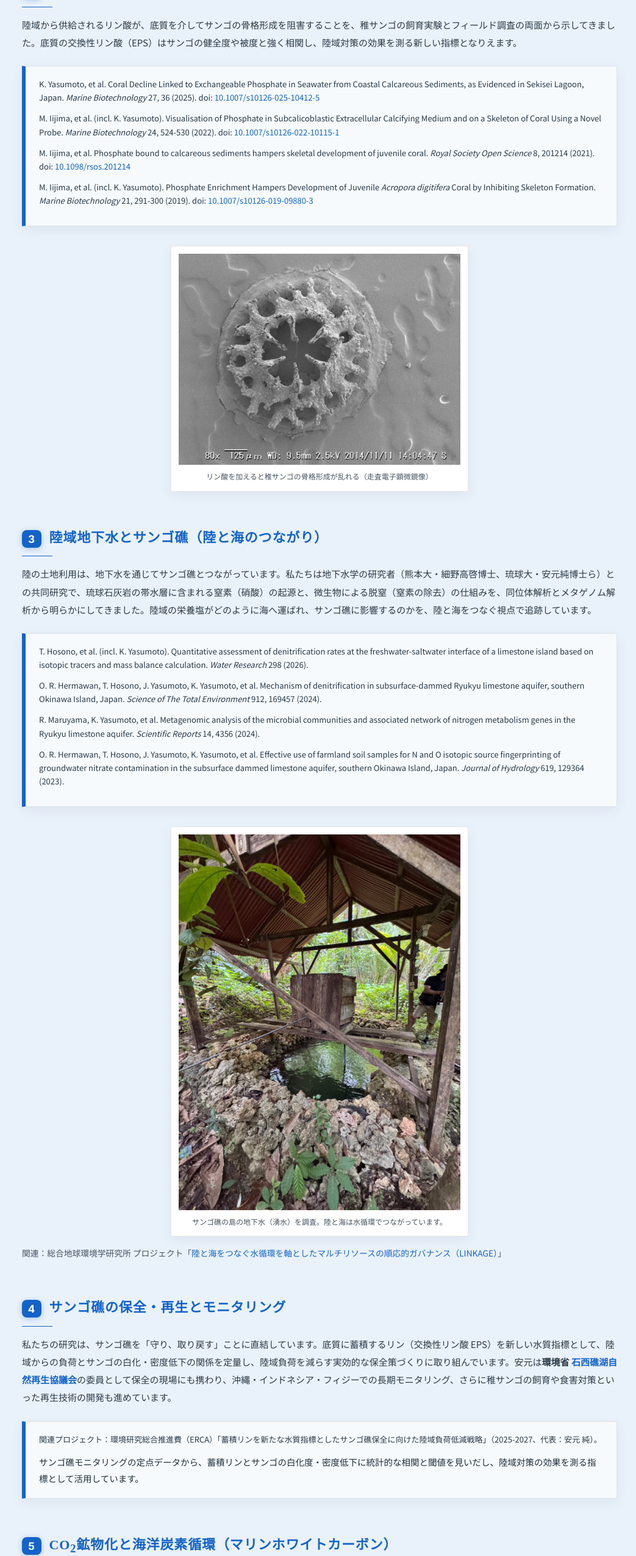
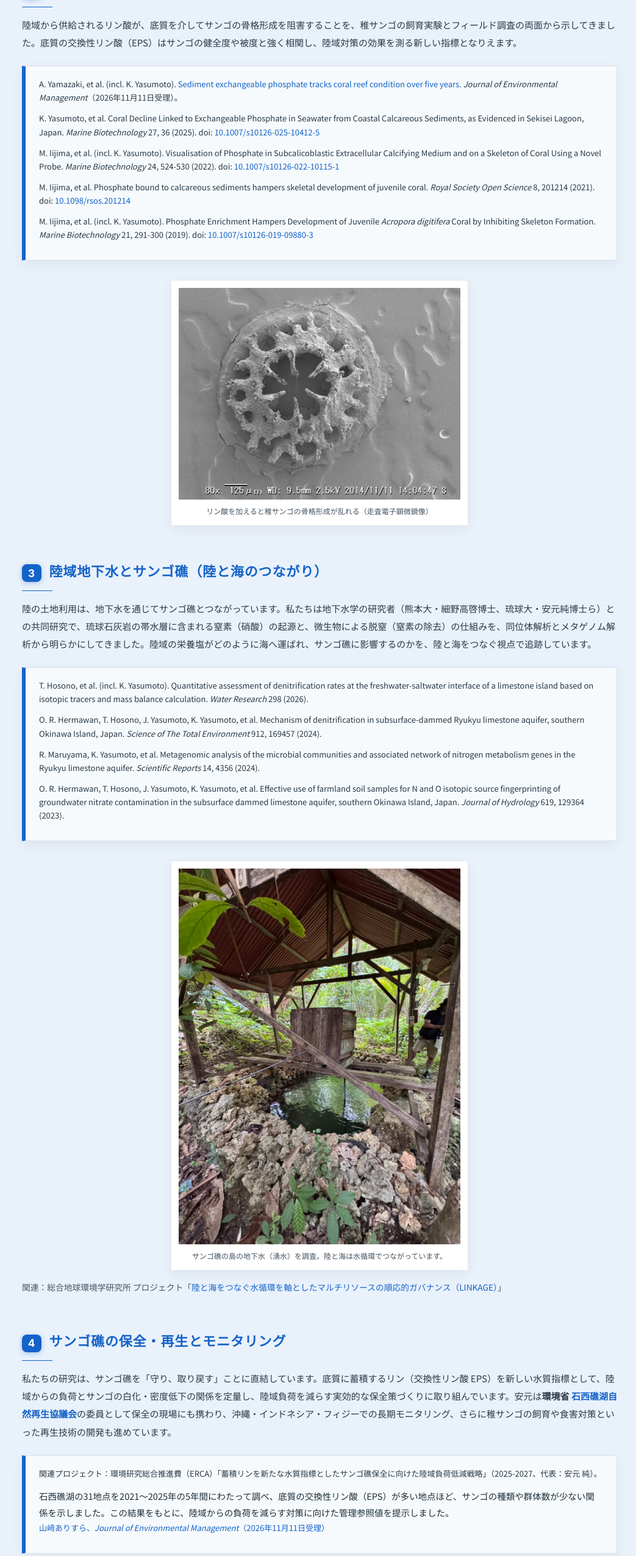
Before and after one commit to koysmt-hub/yasumoto-group-site, a plain HTML site: page index.html in a window 1280 px wide. Shown: the part 4109-6660 px from the top of the page at 61% size, without its empty margins (116-1159 px from the left). Drawn offline with Linux system fonts and the light colour scheme; a web font is replaced by a local one.

Commit message:
Add JEM study to research themes

```diff
--- a/index.html
+++ b/index.html
@@ -340,6 +340,9 @@
         <p>陸域から供給されるリン酸が、底質を介してサンゴの骨格形成を阻害することを、稚サンゴの飼育実験とフィールド調査の両面から示してきました。底質の交換性リン酸（EPS）はサンゴの健全度や被度と強く相関し、陸域対策の効果を測る新しい指標となりえます。</p>
         <div class="finding">
           <p class="finding-citation">
+            A. Yamazaki, et al. (incl. K. Yasumoto). <a href="#pub-yamazaki-2026">Sediment exchangeable phosphate tracks coral reef condition over five years.</a> <em>Journal of Environmental Management</em>（2026年11月11日受理）。
+          </p>
+          <p class="finding-citation">
             K. Yasumoto, et al. Coral Decline Linked to Exchangeable Phosphate in Seawater from Coastal Calcareous Sediments, as Evidenced in Sekisei Lagoon, Japan. <em>Marine Biotechnology</em> 27, 36 (2025). doi: <a href="https://doi.org/10.1007/s10126-025-10412-5" target="_blank" rel="noopener">10.1007/s10126-025-10412-5</a>
           </p>
           <p class="finding-citation">
@@ -357,6 +360,9 @@
         <h2><span class="theme-num">2</span> Land-Derived Phosphate Loading and Coral Decline</h2>
         <p>Through both juvenile-coral rearing experiments and field surveys, we have shown that land-derived phosphate, delivered via sediments, hampers coral skeletal formation. Exchangeable phosphate (EPS) in sediments correlates strongly with coral health and cover, offering a new indicator for evaluating land-based conservation measures.</p>
         <div class="finding">
+          <p class="finding-citation">
+            A. Yamazaki, et al. (incl. K. Yasumoto). <a href="#pub-yamazaki-2026">Sediment exchangeable phosphate tracks coral reef condition over five years.</a> <em>Journal of Environmental Management</em> (accepted 11 November 2026).
+          </p>
           <p class="finding-citation">
             K. Yasumoto, et al. Coral Decline Linked to Exchangeable Phosphate in Seawater from Coastal Calcareous Sediments, as Evidenced in Sekisei Lagoon, Japan. <em>Marine Biotechnology</em> 27, 36 (2025). doi: <a href="https://doi.org/10.1007/s10126-025-10412-5" target="_blank" rel="noopener">10.1007/s10126-025-10412-5</a>
           </p>
@@ -434,7 +440,8 @@
           <p class="finding-citation">
             関連プロジェクト：環境研究総合推進費（ERCA）「蓄積リンを新たな水質指標としたサンゴ礁保全に向けた陸域負荷低減戦略」（2025-2027、代表：安元 純）。
           </p>
-          <p class="finding-description">サンゴ礁モニタリングの定点データから、蓄積リンとサンゴの白化度・密度低下に統計的な相関と閾値を見いだし、陸域対策の効果を測る指標として活用しています。</p>
+          <p class="finding-description">石西礁湖の31地点を2021〜2025年の5年間にわたって調べ、底質の交換性リン酸（EPS）が多い地点ほど、サンゴの種類や群体数が少ない関係を示しました。この結果をもとに、陸域からの負荷を減らす対策に向けた管理参照値を提示しました。</p>
+          <p class="finding-citation"><a href="#pub-yamazaki-2026">山﨑ありすら、<em>Journal of Environmental Management</em>（2026年11月11日受理）</a></p>
         </div>
       </div>
       <div data-lang-en>
@@ -444,7 +451,8 @@
           <p class="finding-citation">
             Related project: ERCA Environment Research and Technology Development Fund, "Land-load reduction strategy for coral reef conservation using accumulated phosphate as a new water-quality indicator" (2025-2027; PI: J. Yasumoto).
           </p>
-          <p class="finding-description">From fixed-station reef monitoring, we identified a statistical correlation and threshold between accumulated phosphate and coral bleaching/decline, and use it as an indicator of the effectiveness of land-based measures.</p>
+          <p class="finding-description">Annual surveys at 31 sites in Sekisei Lagoon from 2021 to 2025 showed that sites with higher sediment exchangeable phosphate (EPS) had fewer coral taxa and colonies. These findings informed management reference values to guide local investigation and land-based load reduction.</p>
+          <p class="finding-citation"><a href="#pub-yamazaki-2026">A. Yamazaki et al., <em>Journal of Environmental Management</em> (accepted 11 November 2026)</a></p>
         </div>
       </div>
     </div>
```
